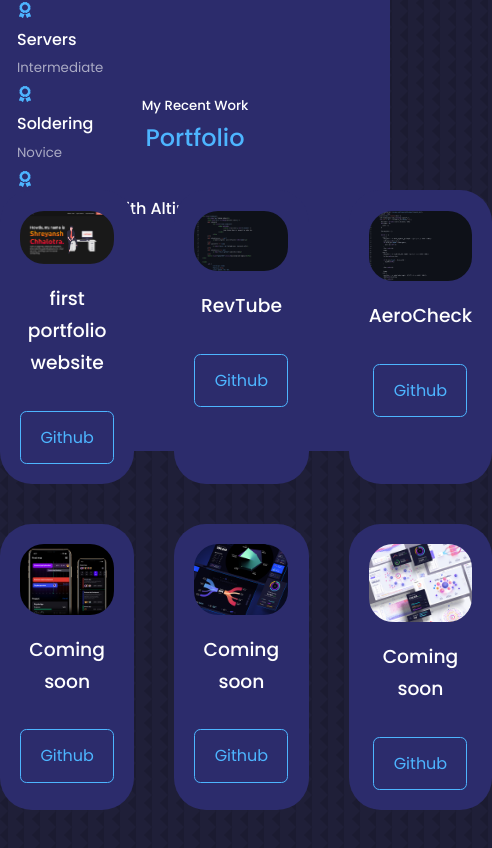
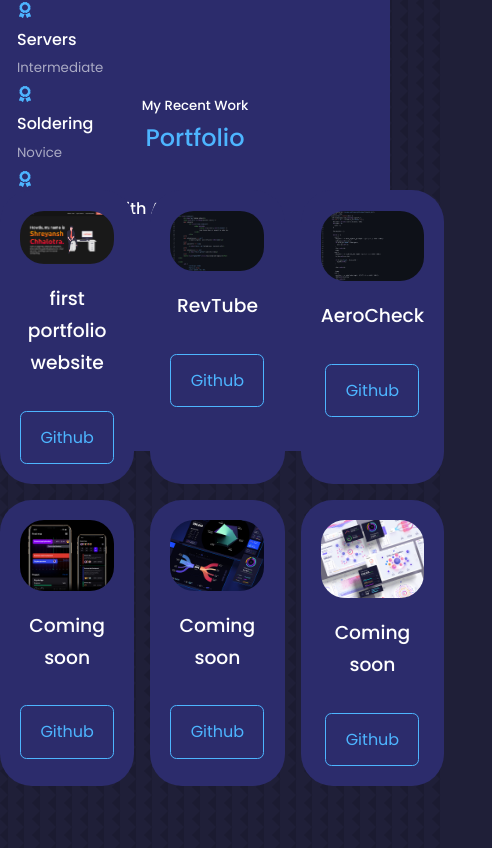
Before and after one commit to ShreyWey/personal-portfolio2.0, a React (Create React App) app: page / in a window 390 px wide. Shown: the part 3093-3941 px from the top of the page, 492 px wide, since content can reach past the window. Built offline with nearby package versions, Linux system fonts and the light colour scheme.

Commit message:
reactive fix

```diff
--- a/src/components/portfolio/portfolio.css
+++ b/src/components/portfolio/portfolio.css
@@ -40,10 +40,10 @@
     }
 }
 
-/* MEDIA QUERIES  (MED. DEVICES) */
-@media screen and (max-witdth: 600px) {
+/* MEDIA QUERIES  (SML. DEVICES) */
+@media screen and (max-width: 600px) {
     .portfolio__container {
-        grid-template-columns: 1fr;
+        grid-template-columns: 1f;
         gap: 1rem;
     }
 }
```
